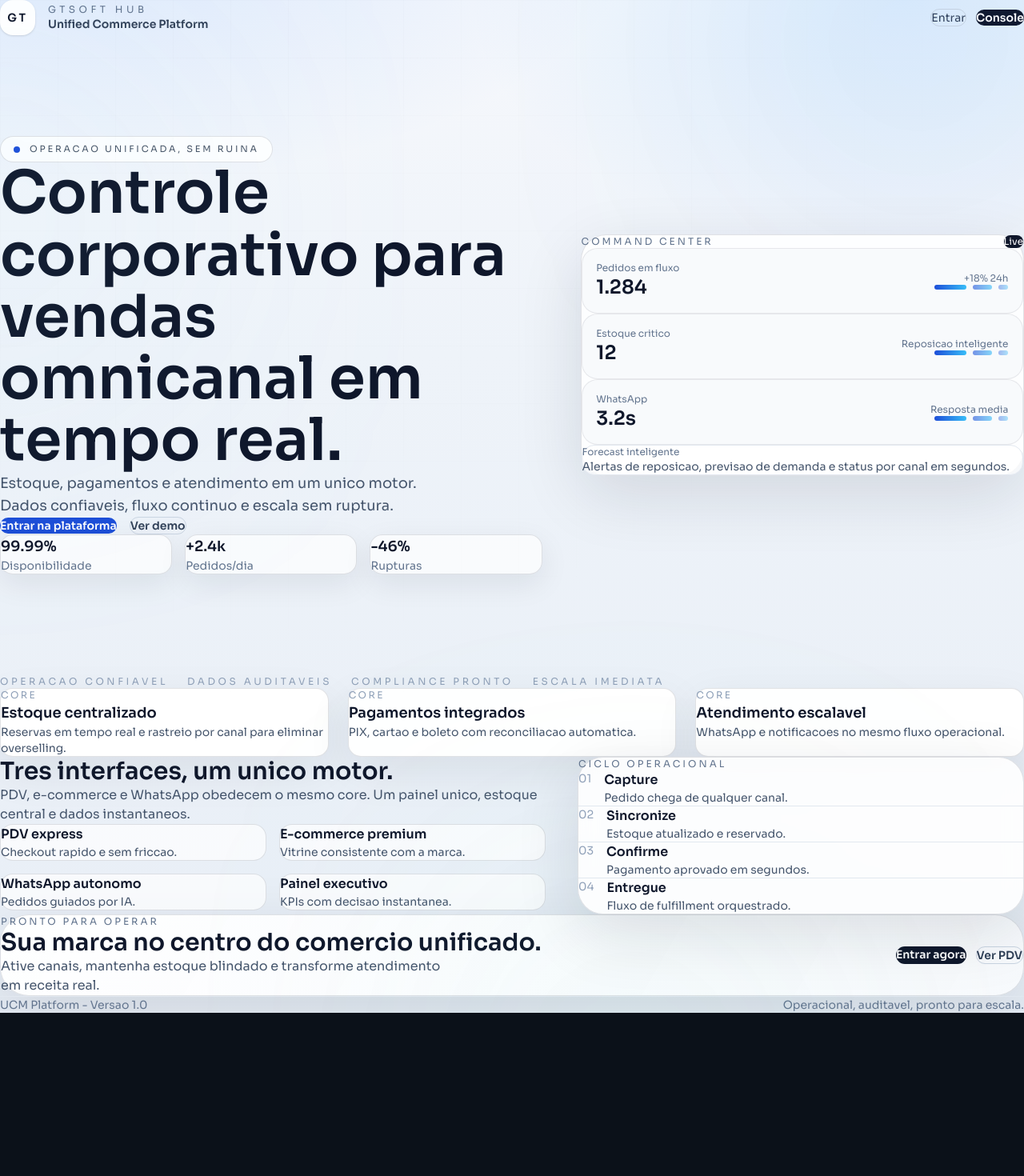
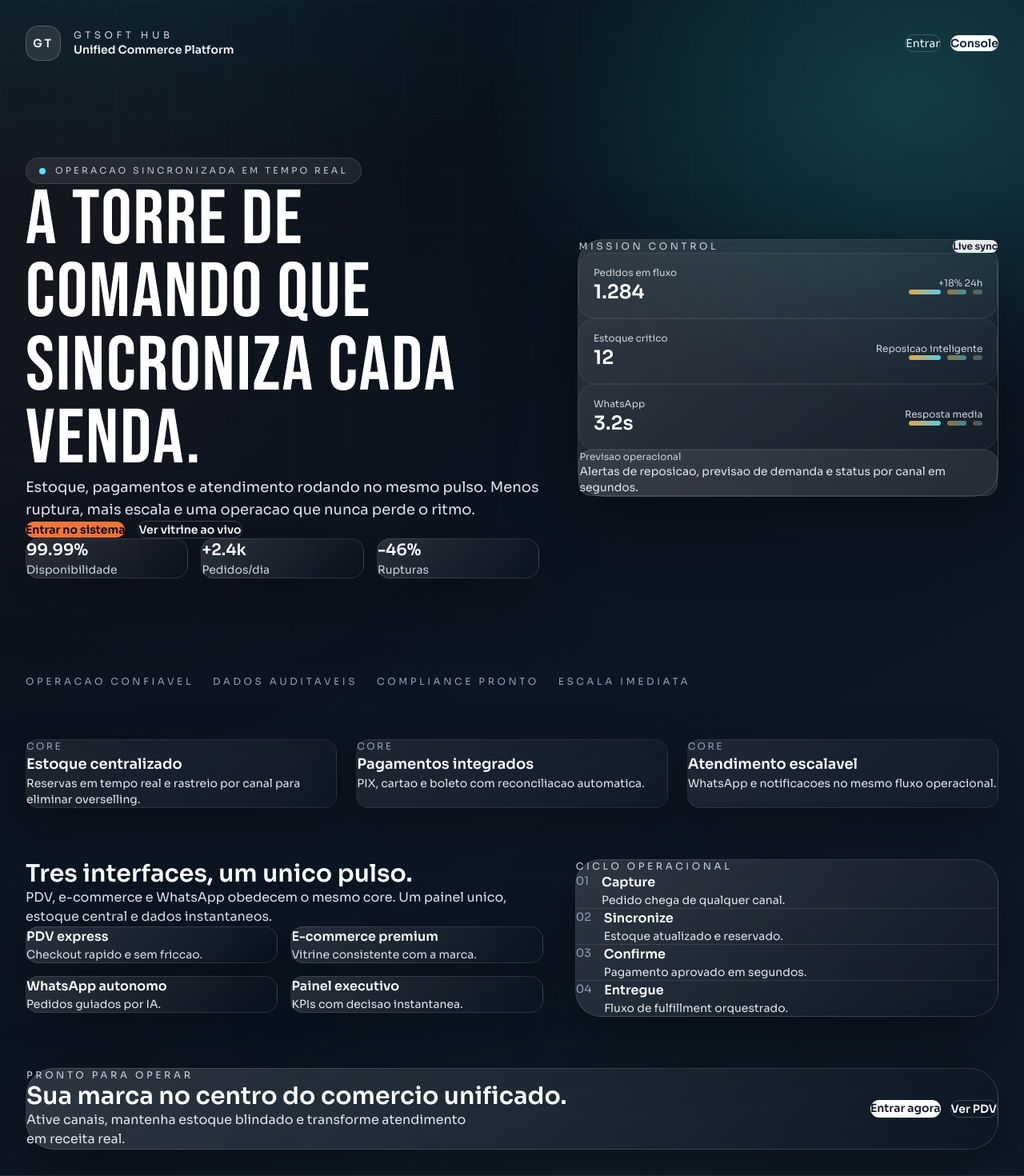
Before and after one commit to eoGuuga/unified-commerce-platform, a Next.js app in the folder frontend/: page / in a window 1280 px wide. Shown: the top 1470 px of the page at 80% size. Before the commit the page ends 1266 px from the top, so only its background shows below. Built offline with nearby package versions, Linux system fonts and the light colour scheme.

Commit message:
Revamp frontend layout with full-bleed styling

```diff
--- a/frontend/app/globals.css
+++ b/frontend/app/globals.css
@@ -154,11 +154,55 @@ body {
   background: var(--ink-900);
   color: var(--ice-100);
   font-family: var(--font-body), "Sora", sans-serif;
+  min-height: 100vh;
+  width: 100%;
+  overflow-x: hidden;
 }
 
 .font-display {
   font-family: var(--font-display), "Bebas Neue", sans-serif;
   letter-spacing: 0.02em;
+}
+
+.app-shell {
+  min-height: 100vh;
+  background:
+    radial-gradient(1200px 720px at 8% -10%, rgba(14, 65, 85, 0.5), transparent 60%),
+    radial-gradient(900px 620px at 88% 8%, rgba(26, 140, 132, 0.28), transparent 60%),
+    linear-gradient(150deg, #071018 0%, #0b1421 45%, #101c2a 100%);
+}
+
+.page-wrap {
+  padding: clamp(1.5rem, 2.5vw, 3.5rem);
+}
+
+.page-wrap-tight {
+  padding: clamp(1.25rem, 2vw, 2.75rem);
+}
+
+.full-bleed {
+  width: 100%;
+  min-height: 100vh;
+}
+
+.signal-grid {
+  background-image:
+    linear-gradient(transparent 0%, rgba(255, 255, 255, 0.06) 1px, transparent 1px),
+    linear-gradient(90deg, transparent 0%, rgba(255, 255, 255, 0.06) 1px, transparent 1px);
+  background-size: 72px 72px;
+  mask-image: radial-gradient(circle at 30% 0%, rgba(0, 0, 0, 0.9), transparent 70%);
+}
+
+.signal-halo {
+  background: radial-gradient(circle, rgba(95, 224, 255, 0.28) 0%, transparent 70%);
+}
+
+.signal-ember {
+  background: radial-gradient(circle, rgba(255, 123, 69, 0.3) 0%, transparent 70%);
+}
+
+.signal-teal {
+  background: radial-gradient(circle, rgba(37, 183, 167, 0.32) 0%, transparent 70%);
 }
 
 .hero-bg {
--- a/frontend/app/loja/page.tsx
+++ b/frontend/app/loja/page.tsx
@@ -147,10 +147,10 @@ export default function LojaPage() {
   };
 
   return (
-    <div className="min-h-screen bg-gray-50">
+    <div className="app-shell">
       <Toaster position="top-right" />
       <header className="bg-white shadow-sm sticky top-0 z-10">
-        <div className="max-w-7xl mx-auto px-4 py-4 flex justify-between items-center">
+        <div className="w-full px-6 py-4 flex justify-between items-center">
           <h1 className="text-2xl font-bold">Loja Chocola Velha</h1>
           <button
             onClick={() => setShowCart(true)}
@@ -166,7 +166,7 @@ export default function LojaPage() {
         </div>
       </header>
 
-      <main className="max-w-7xl mx-auto p-4">
+      <main className="w-full px-6 py-6">
         <h2 className="text-3xl font-bold mb-8 text-center">Nossos Produtos</h2>
 
         {loading ? (
--- a/frontend/app/page.tsx
+++ b/frontend/app/page.tsx
@@ -37,80 +37,82 @@ const flow = [
 
 export default function Page() {
   return (
-    <main className="corp-shell min-h-screen text-slate-900">
+    <main className="app-shell full-bleed text-slate-100">
       <div className="relative overflow-hidden">
-        <div className="pointer-events-none absolute -top-52 right-[-10%] h-[520px] w-[520px] rounded-full corp-glow-blue blur-[170px]" />
-        <div className="pointer-events-none absolute top-12 left-[-18%] h-[460px] w-[460px] rounded-full corp-glow-ice blur-[170px]" />
-        <div className="pointer-events-none absolute bottom-[-25%] right-[18%] h-[520px] w-[520px] rounded-full corp-glow-mint blur-[180px]" />
-        <div className="pointer-events-none absolute inset-0 corp-grid opacity-70" />
+        <div className="pointer-events-none absolute -top-48 right-[-12%] h-[520px] w-[520px] rounded-full signal-halo blur-[180px]" />
+        <div className="pointer-events-none absolute top-16 left-[-16%] h-[520px] w-[520px] rounded-full signal-ember blur-[200px]" />
+        <div className="pointer-events-none absolute bottom-[-30%] right-[25%] h-[540px] w-[540px] rounded-full signal-teal blur-[200px]" />
+        <div className="pointer-events-none absolute inset-0 signal-grid opacity-70" />
 
-        <div className="mx-auto w-full max-w-7xl px-6 pb-24 pt-10 md:px-10 md:pt-16">
+        <div className="page-wrap">
           <header className="flex flex-wrap items-center justify-between gap-6">
             <div className="flex items-center gap-4">
-              <span className="inline-flex h-11 w-11 items-center justify-center rounded-2xl bg-white text-sm font-semibold tracking-[0.2em] shadow-sm">
+              <span className="inline-flex h-11 w-11 items-center justify-center rounded-2xl border border-white/20 bg-white/10 text-sm font-semibold tracking-[0.2em]">
                 GT
               </span>
               <div>
-                <p className="text-xs uppercase tracking-[0.38em] text-slate-500">GTSOFT HUB</p>
-                <p className="text-sm font-semibold text-slate-700">Unified Commerce Platform</p>
+                <p className="text-xs uppercase tracking-[0.38em] text-slate-300">GTSOFT HUB</p>
+                <p className="text-sm font-semibold text-slate-100">Unified Commerce Platform</p>
               </div>
             </div>
             <div className="flex items-center gap-3 text-sm">
-              <a href="/login" className="rounded-full border border-slate-300 px-4 py-2 text-slate-700 transition hover:border-slate-400">
+              <a href="/login" className="rounded-full border border-white/20 px-4 py-2 text-slate-100 transition hover:border-white/40">
                 Entrar
               </a>
-              <a href="/admin" className="rounded-full bg-slate-900 px-4 py-2 font-semibold text-white transition hover:bg-slate-800">
+              <a href="/admin" className="rounded-full bg-white px-4 py-2 font-semibold text-slate-900 transition hover:bg-slate-100">
                 Console
               </a>
             </div>
           </header>
+        </div>
 
-          <section className="mt-16 grid min-h-[100svh] items-center gap-12 pb-12 lg:grid-cols-[1.1fr_0.9fr]">
-            <div className="space-y-8">
-              <div className="corp-pill inline-flex items-center gap-3">
-                <span className="h-2 w-2 rounded-full bg-[var(--corp-blue)]" />
-                Operacao unificada, sem ruina
+        <section className="page-wrap pb-16 pt-10">
+          <div className="grid min-h-[80svh] items-center gap-12 lg:grid-cols-[1.1fr_0.9fr]">
+            <div className="space-y-8 animate-fade-up">
+              <div className="signal-pill inline-flex items-center gap-3">
+                <span className="h-2 w-2 rounded-full bg-[var(--signal-cyan)]" />
+                Operacao sincronizada em tempo real
               </div>
 
               <div className="space-y-5">
-                <h1 className="text-[clamp(2.7rem,6.8vw,4.6rem)] font-semibold leading-[1.05] text-slate-900">
-                  Controle corporativo para vendas omnicanal em tempo real.
+                <h1 className="font-display text-[clamp(3rem,8vw,6rem)] leading-[0.95] text-white">
+                  A torre de comando que sincroniza cada venda.
                 </h1>
-                <p className="text-lg text-slate-600 max-w-xl">
-                  Estoque, pagamentos e atendimento em um unico motor. Dados confiaveis, fluxo continuo e escala sem
-                  ruptura.
+                <p className="text-lg text-slate-200 max-w-2xl">
+                  Estoque, pagamentos e atendimento rodando no mesmo pulso. Menos ruptura, mais escala e uma operacao
+                  que nunca perde o ritmo.
                 </p>
               </div>
 
               <div className="flex flex-wrap items-center gap-4">
                 <a
                   href="/login"
-                  className="rounded-full bg-[var(--corp-blue)] px-7 py-3 text-sm font-semibold text-white transition hover:translate-y-[-1px] hover:bg-[var(--corp-blue-strong)]"
+                  className="rounded-full bg-[var(--accent-coral)] px-7 py-3 text-sm font-semibold text-slate-950 transition hover:translate-y-[-1px] hover:bg-[var(--signal-ember)]"
                 >
-                  Entrar na plataforma
+                  Entrar no sistema
                 </a>
                 <a
                   href="/loja"
-                  className="rounded-full border border-slate-300 px-7 py-3 text-sm font-semibold text-slate-700 transition hover:border-slate-400"
+                  className="rounded-full border border-white/20 px-7 py-3 text-sm font-semibold text-white transition hover:border-white/40"
                 >
-                  Ver demo
+                  Ver vitrine ao vivo
                 </a>
               </div>
 
               <div className="grid gap-4 sm:grid-cols-3">
                 {stats.map((item) => (
-                  <div key={item.label} className="corp-stat rounded-2xl p-4">
-                    <p className="text-lg font-semibold text-slate-900">{item.value}</p>
-                    <p className="mt-1 text-sm text-slate-500">{item.label}</p>
+                  <div key={item.label} className="signal-card rounded-2xl p-4">
+                    <p className="text-xl font-semibold text-white">{item.value}</p>
+                    <p className="mt-1 text-sm text-slate-300">{item.label}</p>
                   </div>
                 ))}
               </div>
             </div>
 
-            <div className="corp-panel rounded-[32px] p-8">
+            <div className="signal-panel rounded-[32px] p-8 animate-fade-up-delay">
               <div className="flex items-center justify-between">
-                <p className="text-xs uppercase tracking-[0.25em] text-slate-500">Command center</p>
-                <span className="rounded-full bg-slate-900 px-3 py-1 text-xs text-white">Live</span>
+                <p className="text-xs uppercase tracking-[0.3em] text-slate-300">Mission control</p>
+                <span className="rounded-full bg-white/90 px-3 py-1 text-xs font-semibold text-slate-900">Live sync</span>
               </div>
               <div className="mt-8 space-y-5">
                 {[
@@ -118,33 +120,34 @@ export default function Page() {
                   { label: "Estoque critico", value: "12", delta: "Reposicao inteligente" },
                   { label: "WhatsApp", value: "3.2s", delta: "Resposta media" },
                 ].map((metric) => (
-                  <div key={metric.label} className="corp-row">
+                  <div key={metric.label} className="stat-row">
                     <div>
-                      <p className="text-xs text-slate-500">{metric.label}</p>
-                      <p className="mt-2 text-2xl font-semibold text-slate-900">{metric.value}</p>
+                      <p className="text-xs text-slate-300">{metric.label}</p>
+                      <p className="mt-2 text-2xl font-semibold text-white">{metric.value}</p>
                     </div>
-                    <div className="text-right text-xs text-slate-500">
+                    <div className="text-right text-xs text-slate-300">
                       <p>{metric.delta}</p>
                       <div className="mt-2 flex items-center justify-end gap-2">
-                        <span className="corp-bar w-10" />
-                        <span className="corp-bar w-6 opacity-60" />
-                        <span className="corp-bar w-3 opacity-40" />
+                        <span className="mini-bar w-10" />
+                        <span className="mini-bar w-6 opacity-60" />
+                        <span className="mini-bar w-3 opacity-40" />
                       </div>
                     </div>
                   </div>
                 ))}
               </div>
 
-              <div className="mt-6 rounded-2xl border border-slate-200 bg-white/70 p-4">
-                <p className="text-xs text-slate-500">Forecast inteligente</p>
-                <p className="mt-2 text-sm text-slate-600">
+              <div className="mt-6 rounded-2xl border border-white/10 bg-white/10 p-4">
+                <p className="text-xs text-slate-300">Previsao operacional</p>
+                <p className="mt-2 text-sm text-slate-200">
                   Alertas de reposicao, previsao de demanda e status por canal em segundos.
                 </p>
               </div>
             </div>
+          </div>
         </section>
 
-          <section className="mt-8">
+        <section className="page-wrap pt-2">
           <div className="flex flex-wrap items-center gap-6 text-xs uppercase tracking-[0.3em] text-slate-400">
             <span>Operacao confiavel</span>
             <span>Dados auditaveis</span>
@@ -153,68 +156,67 @@ export default function Page() {
           </div>
         </section>
 
-          <section className="mt-16 grid gap-6 md:grid-cols-3">
+        <section className="page-wrap mt-6 grid gap-6 md:grid-cols-3">
           {capabilities.map((item) => (
-              <div key={item.title} className="corp-card rounded-2xl p-6">
+            <div key={item.title} className="glass-card rounded-2xl p-6">
               <p className="text-xs uppercase tracking-[0.2em] text-slate-400">Core</p>
-                <h3 className="mt-3 text-lg font-semibold text-slate-900">{item.title}</h3>
-                <p className="mt-3 text-sm text-slate-600">{item.text}</p>
+              <h3 className="mt-3 text-lg font-semibold text-white">{item.title}</h3>
+              <p className="mt-3 text-sm text-slate-200">{item.text}</p>
             </div>
           ))}
         </section>
 
-          <section className="mt-20 grid gap-10 lg:grid-cols-[1.1fr_0.9fr]">
+        <section className="page-wrap mt-8 grid gap-10 lg:grid-cols-[1.1fr_0.9fr]">
           <div className="space-y-6">
-              <h2 className="text-3xl font-semibold text-slate-900">Tres interfaces, um unico motor.</h2>
-              <p className="text-slate-600">
-                PDV, e-commerce e WhatsApp obedecem o mesmo core. Um painel unico, estoque central e dados
-                instantaneos.
+            <h2 className="text-3xl font-semibold text-white">Tres interfaces, um unico pulso.</h2>
+            <p className="text-slate-200">
+              PDV, e-commerce e WhatsApp obedecem o mesmo core. Um painel unico, estoque central e dados instantaneos.
             </p>
             <div className="grid gap-4 md:grid-cols-2">
               {channels.map((card) => (
-                  <div key={card.title} className="corp-surface rounded-2xl p-4">
-                    <p className="text-slate-900 font-semibold">{card.title}</p>
-                    <p className="mt-2 text-sm text-slate-600">{card.text}</p>
+                <div key={card.title} className="signal-card rounded-2xl p-4">
+                  <p className="text-white font-semibold">{card.title}</p>
+                  <p className="mt-2 text-sm text-slate-200">{card.text}</p>
                 </div>
               ))}
             </div>
           </div>
 
-            <div className="corp-panel rounded-[32px] p-8">
-              <p className="text-xs uppercase tracking-[0.25em] text-slate-500">Ciclo operacional</p>
+          <div className="signal-panel rounded-[32px] p-8">
+            <p className="text-xs uppercase tracking-[0.3em] text-slate-300">Ciclo operacional</p>
             {flow.map((item) => (
-                <div key={item.step} className="mt-6 flex items-start gap-4 border-b border-slate-200 pb-4 last:border-b-0 last:pb-0">
+              <div key={item.step} className="mt-6 flex items-start gap-4 border-b border-white/10 pb-4 last:border-b-0 last:pb-0">
                 <span className="text-sm text-slate-400">{item.step}</span>
                 <div>
-                    <p className="text-slate-900 font-semibold">{item.title}</p>
-                    <p className="text-sm text-slate-600">{item.text}</p>
+                  <p className="text-white font-semibold">{item.title}</p>
+                  <p className="text-sm text-slate-200">{item.text}</p>
                 </div>
               </div>
             ))}
           </div>
         </section>
 
-          <section className="mt-20">
-            <div className="corp-cta rounded-[36px] px-8 py-10 md:flex md:items-center md:justify-between">
+        <section className="page-wrap mt-8">
+          <div className="signal-panel rounded-[36px] px-8 py-10 md:flex md:items-center md:justify-between">
             <div>
-                <p className="text-xs uppercase tracking-[0.25em] text-slate-500">Pronto para operar</p>
-                <h2 className="mt-3 text-3xl font-semibold text-slate-900">
+              <p className="text-xs uppercase tracking-[0.3em] text-slate-300">Pronto para operar</p>
+              <h2 className="mt-3 text-3xl font-semibold text-white">
                 Sua marca no centro do comercio unificado.
               </h2>
-                <p className="mt-4 text-slate-600 max-w-xl">
+              <p className="mt-4 text-slate-200 max-w-xl">
                 Ative canais, mantenha estoque blindado e transforme atendimento em receita real.
               </p>
             </div>
             <div className="mt-6 flex flex-wrap gap-3 md:mt-0">
               <a
                 href="/login"
-                  className="rounded-full bg-slate-900 px-6 py-3 text-sm font-semibold text-white transition hover:bg-slate-800"
+                className="rounded-full bg-white px-6 py-3 text-sm font-semibold text-slate-900 transition hover:bg-slate-100"
               >
                 Entrar agora
               </a>
               <a
                 href="/pdv"
-                  className="rounded-full border border-slate-300 px-6 py-3 text-sm font-semibold text-slate-700 transition hover:border-slate-400"
+                className="rounded-full border border-white/20 px-6 py-3 text-sm font-semibold text-white transition hover:border-white/40"
               >
                 Ver PDV
               </a>
@@ -222,14 +224,13 @@ export default function Page() {
           </div>
         </section>
 
-          <footer className="mt-16 border-t border-slate-200 pt-6 text-sm text-slate-500">
+        <footer className="page-wrap mt-6 border-t border-white/10 pt-6 text-sm text-slate-400">
           <div className="flex flex-wrap items-center justify-between gap-3">
             <p>UCM Platform - Versao 1.0</p>
             <p>Operacional, auditavel, pronto para escala.</p>
           </div>
         </footer>
       </div>
-      </div>
     </main>
   )
 }
```
Also changed, not shown: frontend/app/admin/estoque/page.tsx (+5 -5 lines), frontend/app/admin/page.tsx (+8 -8 lines), frontend/app/login/page.tsx (+15 -15 lines), frontend/app/pdv/page.tsx (+8 -8 lines). Lines whose indentation alone changed are shown as unchanged.
